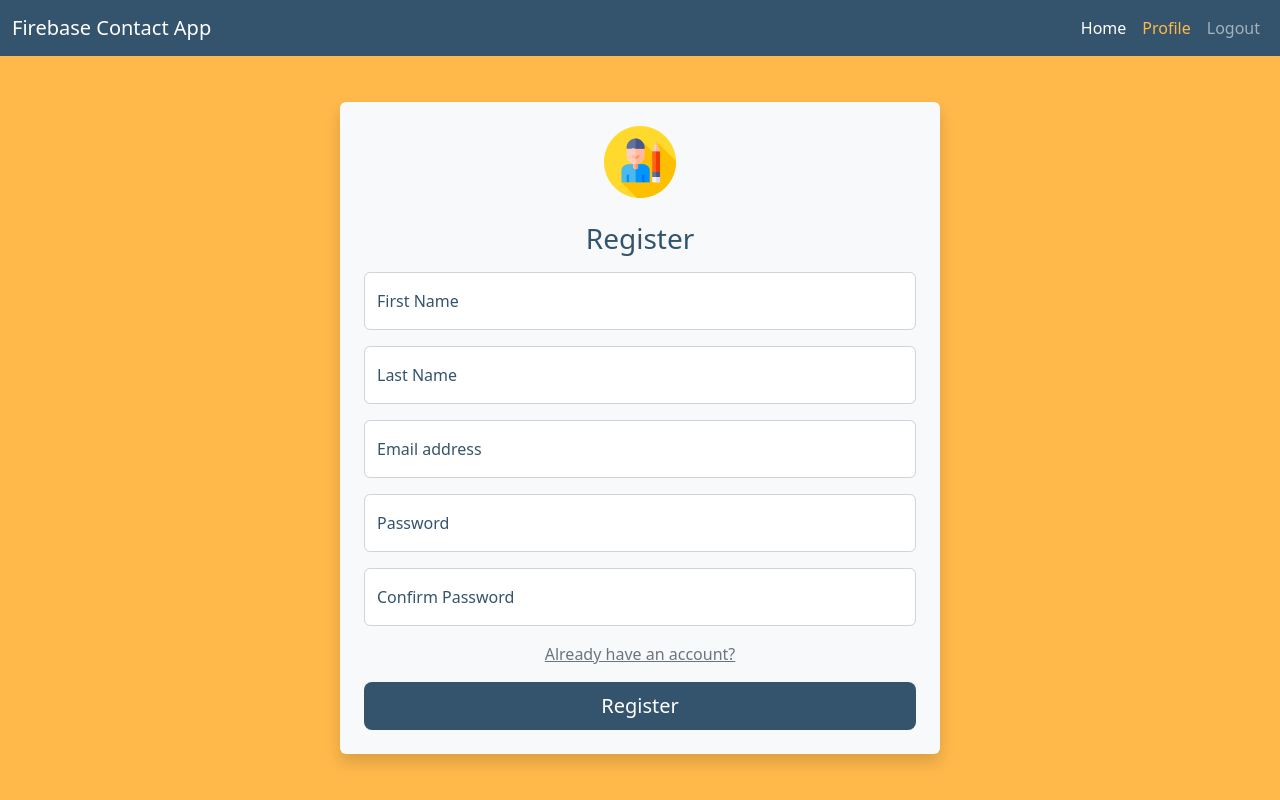
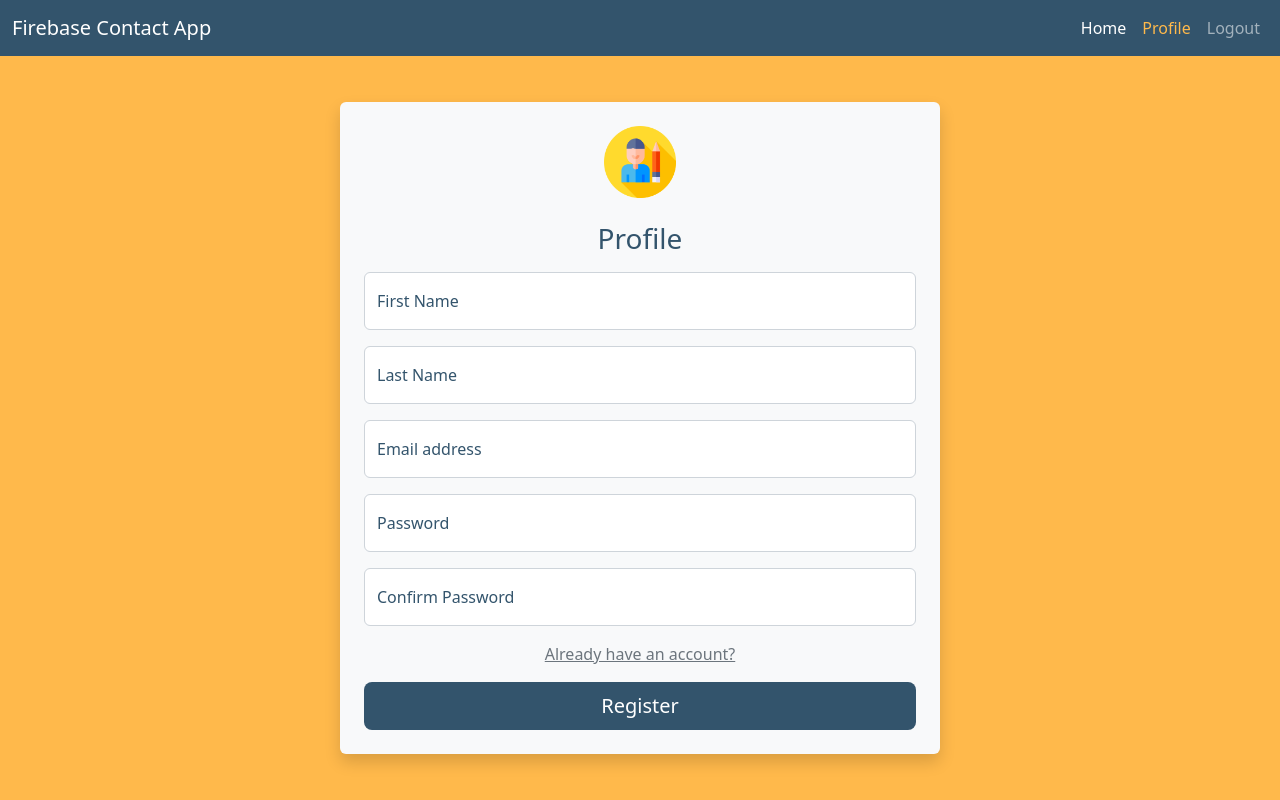
Before and after one commit to sinansarikaya/react-firebase-contact-app, a React (Create React App) app: page /profile in a window 1280 px wide. Built offline with nearby package versions, Linux system fonts and the light colour scheme; no server answers; sample sign-in values are in the browser's storage.

Commit message:
Private router added

```diff
--- /dev/null
+++ b/src/components/footer/Footer.jsx
@@ -0,0 +1,5 @@
+const Footer = () => {
+  return <div>Footer</div>;
+};
+
+export default Footer;
--- /dev/null
+++ b/src/components/header/Header.jsx
@@ -0,0 +1,5 @@
+const Header = () => {
+  return <div>Header</div>;
+};
+
+export default Header;
--- a/src/pages/form/Profile.jsx
+++ b/src/pages/form/Profile.jsx
@@ -7,7 +7,7 @@ const Profile = () => {
     <main className="d-flex justify-content-center align-items-center">
       <form className="form-signin p-4 bg-light m-auto text-center shadow rounded">
         <img className="mb-4" src={RegisterImg} alt="Register" width={72} />
-        <h1 className="h3 mb-3 fw-normal">Register</h1>
+        <h1 className="h3 mb-3 fw-normal">Profile</h1>
         <div className="form-floating mb-3 ">
           <input
             type="text"
--- a/src/pages/form/Register.jsx
+++ b/src/pages/form/Register.jsx
@@ -13,7 +13,7 @@ const Register = () => {
     e.preventDefault();
     const { name, surname, email, password, confirmPassword } = register;
 
-    if (password == confirmPassword) {
+    if (password === confirmPassword) {
       createUser(name, surname, email, password, navigate);
     } else {
       toastErrorNotify("Passwords do not match");
--- a/src/router/AppRouter.jsx
+++ b/src/router/AppRouter.jsx
@@ -16,6 +16,7 @@ import PasswordReset from "../pages/form/PasswordReset";
 import { useContext } from "react";
 import { AuthContext } from "../context/AuthContextProvider";
 import Profile from "../pages/form/Profile";
+import PrivateRouter from "./PrivateRouter";
 
 const AppRouter = () => {
   const LoginRouter = () => {
@@ -31,7 +32,9 @@ const AppRouter = () => {
         <Route path="/" element={<Home />}>
           <Route path="" element={<ContactList />} />
           <Route path="/contact-list" element={<ContactList />} />
-          <Route path="/add-contact" element={<AddContact />} />
+          <Route path="/add-contact" element={<PrivateRouter />}>
+            <Route path="" element={<AddContact />} />
+          </Route>
         </Route>
 
         <Route path="/login" element={<LoginRouter />}>
@@ -45,7 +48,9 @@ const AppRouter = () => {
         <Route path="/password-reset" element={<LoginRouter />}>
           <Route path="" element={<PasswordReset />} />
         </Route>
-        <Route path="/profile" element={<Profile />} />
+        <Route path="/profile" element={<PrivateRouter />}>
+          <Route path="" element={<Profile />} />
+        </Route>
         <Route path="*" element={<NotFound />} />
       </Routes>
     </BrowserRouter>
--- /dev/null
+++ b/src/router/PrivateRouter.jsx
@@ -0,0 +1,11 @@
+import { useContext } from "react";
+import { Navigate, Outlet } from "react-router-dom";
+import { AuthContext } from "../context/AuthContextProvider";
+
+const PrivateRouter = () => {
+  const { currentUser } = useContext(AuthContext);
+
+  return currentUser ? <Outlet /> : <Navigate to="/login" />;
+};
+
+export default PrivateRouter;
```
Also changed, not shown: src/components/footer/Footer.scss (added), src/components/header/Header.scss (added).
